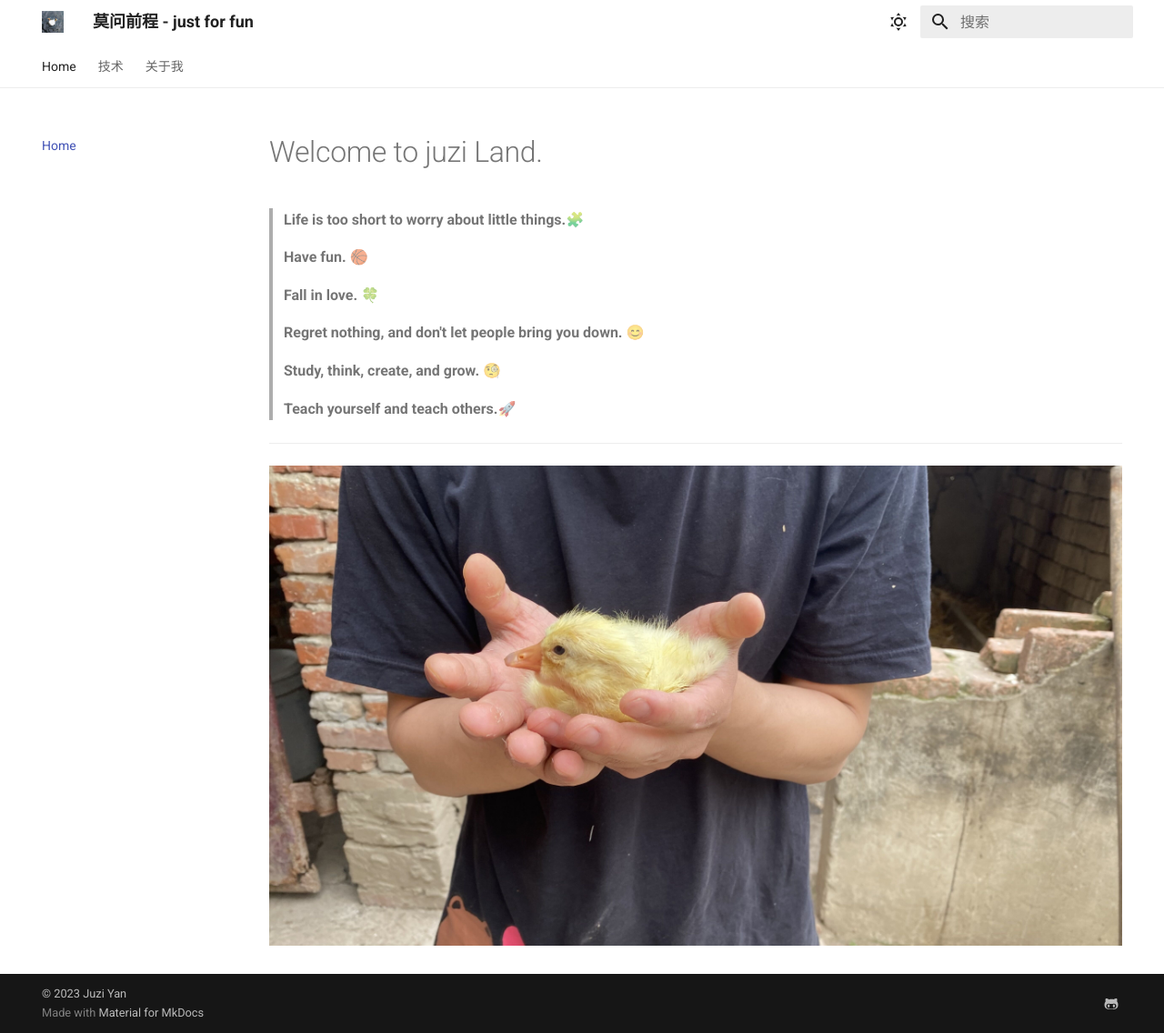
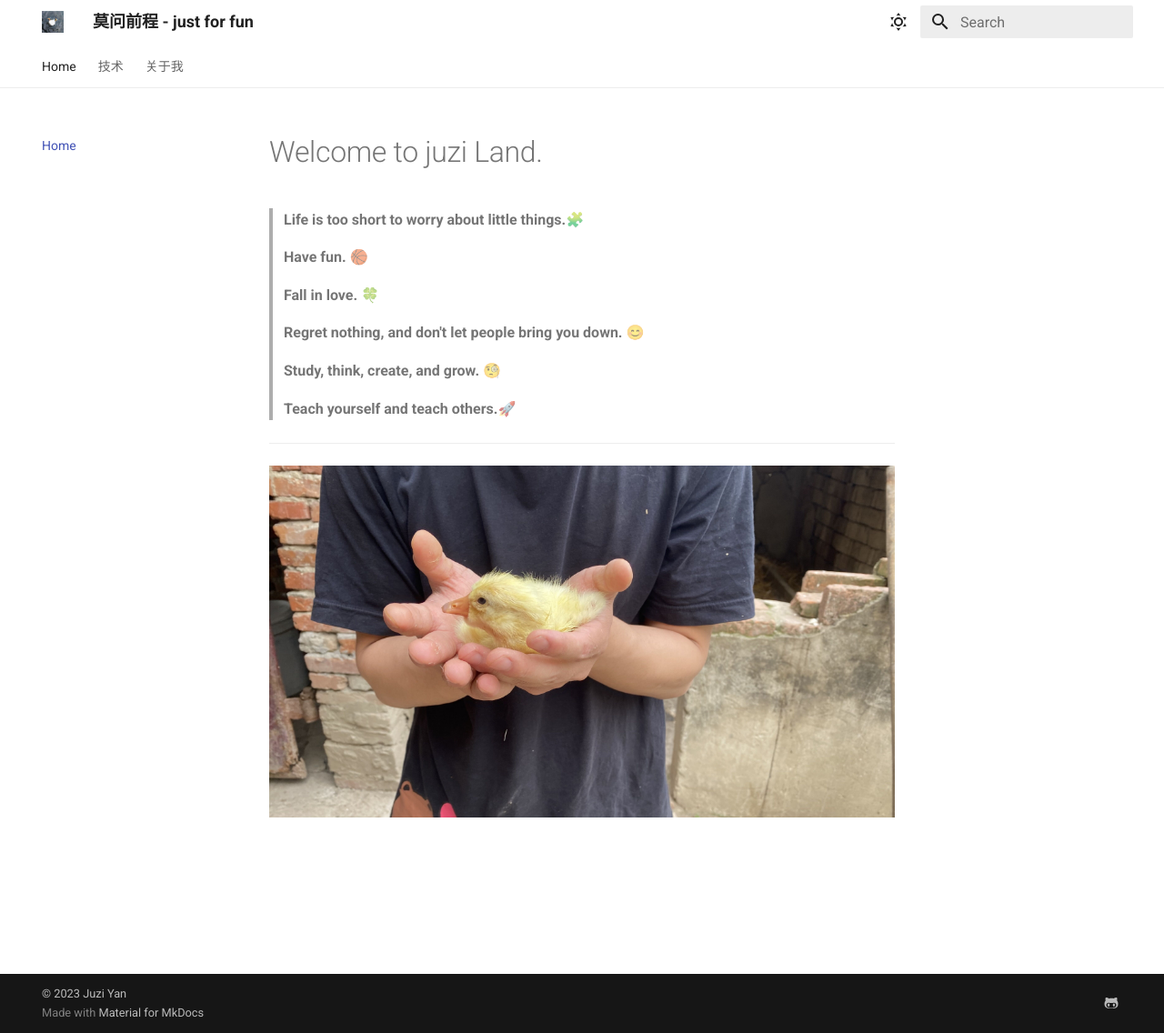
Before and after one commit to EWYan/juzidaxia, an MkDocs documentation site: the page built from docs/index.md, in a window 1280 px wide and 1136 px high. Shown: the whole window at 91% size. Built offline with MkDocs 1.6.1 and Material for MkDocs 9.7.7, drawn with Linux system fonts in a browser that asks for light colours.

Commit message:
update page table

```diff
--- a/mkdocs.yml
+++ b/mkdocs.yml
@@ -4,13 +4,11 @@
 
 theme:
   name: material
-  language: zh
 
   features:
     - navigation.tabs
     - navigation.sections
     - navigation.top
-    - toc.integrate
     - search.suggest
     - search.highlight
     - content.code.annotation
```
